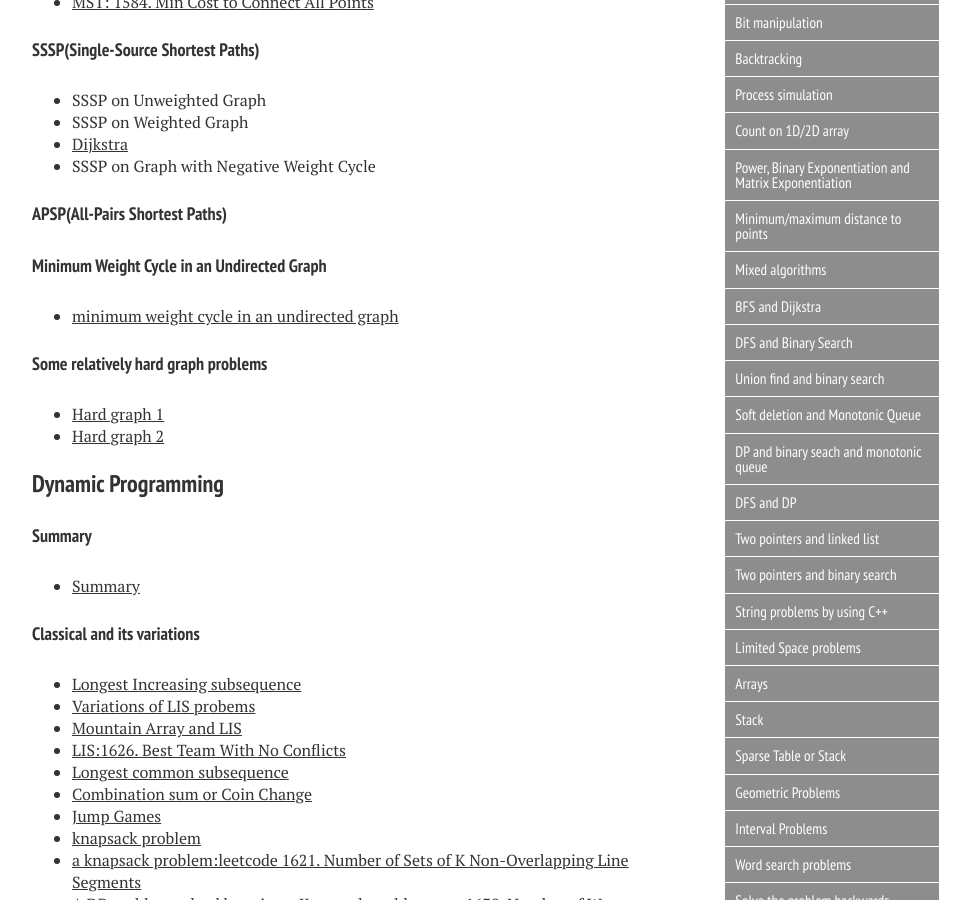
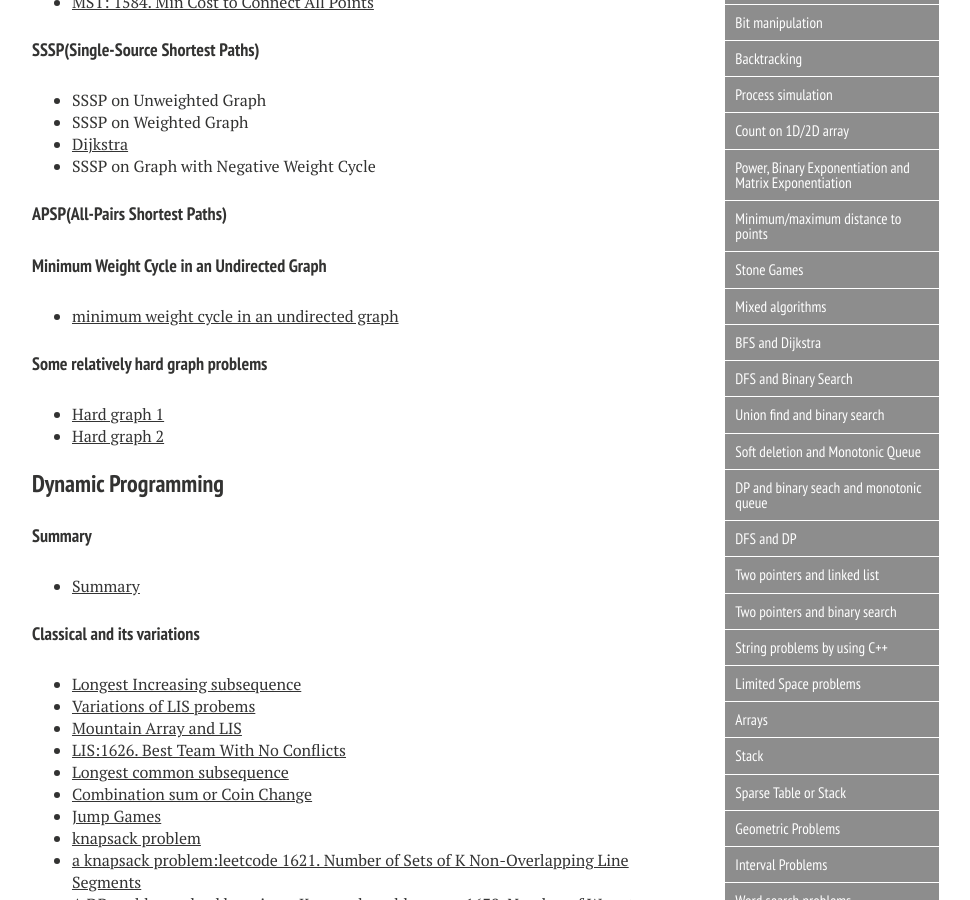
Before and after one commit to xiaokeshen/xiaokeshen.github.io, a Jekyll site: the page built from blog/index.md, in a window 1280 px wide and 900 px high, scrolled down 1680 px. Shown: the whole window, without its empty margins (288-1258 px from the left). Built offline with Jekyll 4.4.1, drawn with Linux system fonts in a browser that asks for light colours; nearby versions of some CDN libraries; some of the changed text lies outside the part shown.

Commit message:
Add two stone games problems

```diff
--- a/blog/index.md
+++ b/blog/index.md
@@ -207,6 +207,9 @@
 
 ## Minimum/maximum distance to points
 - [Minimum/maximum distance to points](https://medium.com/@jim.morris.shen/minimum-maximum-distance-1a3a973abcdb?source=friends_link&sk=183900c992d60ac3f91072d4d0a4e089)
+
+## Stone Games
+- [Stone Game VI and VII](https://jimmy-shen.medium.com/stone-game-greedy-or-dp-e1b34da60a0f)
 
 ## Mixed algorithms
 ### BFS and Dijkstra
```
